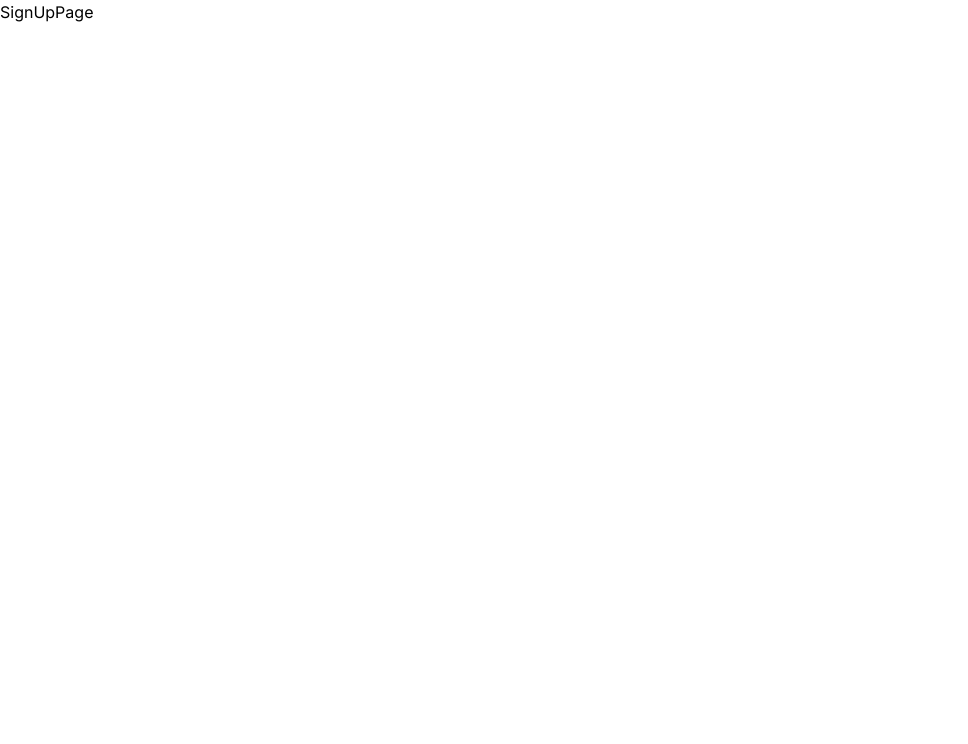
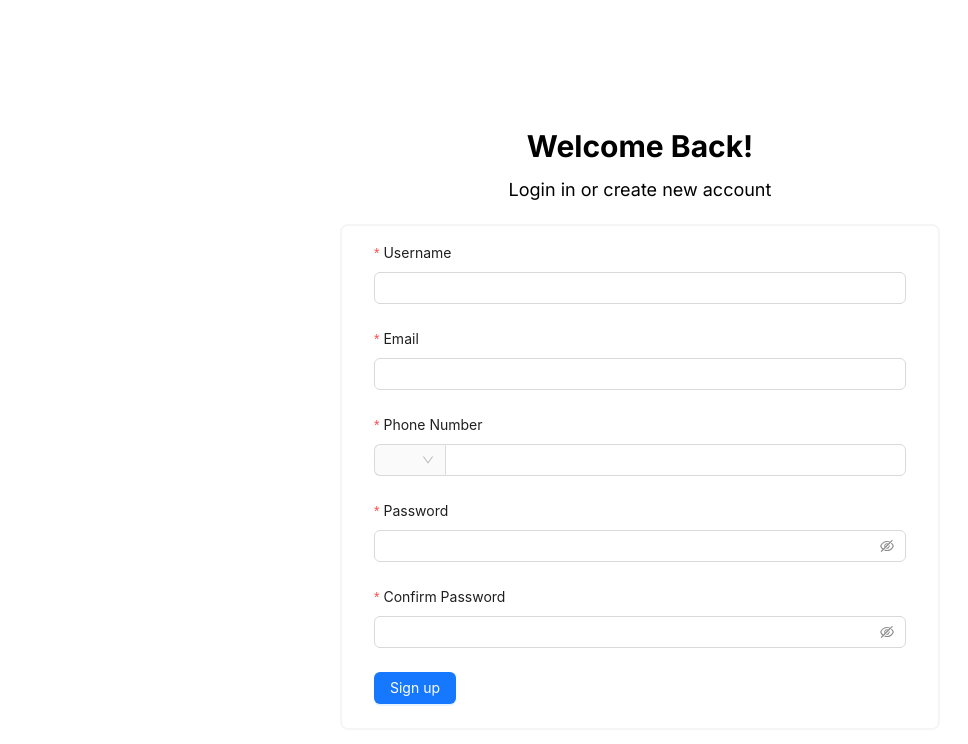
Before and after one commit to Kei-K23/user-management-system-nextjs, a Next.js app: page /sign-up in a window 1280 px wide. Shown: the top 744 px of the page, without its empty margins (0-968 px from the left). Built offline with nearby package versions, Linux system fonts and the light colour scheme.

Commit message:
Add sign up form

```diff
--- a/app/(auth)/sign-up/page.tsx
+++ b/app/(auth)/sign-up/page.tsx
@@ -1,7 +1,109 @@
-import React from 'react'
+"use client"
 
-export default function SignUpPage() {
+import React from 'react';
+import { Form, Input, Button, Row, Col, FormProps, Select } from 'antd';
+
+type FieldType = {
+    username: string;
+    email: string;
+    password: string;
+    confirmPassword: string;
+    phone: string;
+    prefix: string;
+};
+
+const ResponsiveForm = () => {
+
+    const { Option } = Select;
+
+    const onFinish: FormProps<FieldType>['onFinish'] = (values) => {
+        console.log('Success:', values);
+    };
+
+    const onFinishFailed: FormProps<FieldType>['onFinishFailed'] = (errorInfo) => {
+        console.log('Failed:', errorInfo);
+    };
+
+    const prefixSelector = (
+        <Form.Item name="prefix" noStyle>
+            <Select style={{ width: 70 }}>
+                <Option value="+95" key={"+95"}>+95</Option>
+                <Option value="+75" key={"+75"}>+75</Option>
+                <Option value="+86" key={"+86"}>+86</Option>
+                <Option value="+87" key={"+87"}>+87</Option>
+            </Select>
+        </Form.Item>
+    );
+
     return (
-        <div>SignUpPage</div>
+        <div className='w-full h-full flex flex-col justify-start items-center pt-20 md:pt-32'>
+            <h1 className='text-xl md:text-2xl lg:text-3xl font-bold mb-3'>Welcome Back!</h1>
+            <p className='text-lg'>Login in or create new account</p>
+            <Row justify="center" className='border-2 border-neutral-100 rounded-lg w-[350px] sm:w-[500px] md:w-[600px] mt-5'>
+                <Col xs={24} sm={24} md={24} lg={24}>
+                    <Form
+                        name="basic"
+                        layout="vertical"
+                        initialValues={{ remember: true }}
+                        onFinish={onFinish}
+                        onFinishFailed={onFinishFailed}
+                        autoComplete="off"
+                        className='mt-4'
+                        style={{ padding: '0 2rem' }}
+                    >
+
+                        <Form.Item
+                            label="Username"
+                            name="username"
+                            rules={[{ required: true, message: 'Please input your username!' }]}
+                        >
+                            <Input />
+                        </Form.Item>
+                        <Form.Item
+                            label="Email"
+                            name="email"
+                            rules={[
+                                { required: true, message: 'Please input your email!' },
+                                { type: 'email', message: 'The input is not valid E-mail!' },
+                            ]}
+                        >
+                            <Input />
+                        </Form.Item>
+
+                        <Form.Item
+                            label="Phone Number"
+                            name="phone"
+                            rules={[{ required: true, message: 'Please input your phone number!' }]}
+                        >
+                            <Input addonBefore={prefixSelector} style={{ width: '100%' }} />
+                        </Form.Item>
+
+                        <Form.Item
+                            label="Password"
+                            name="password"
+                            rules={[{ required: true, message: 'Please input your password!' }]}
+                        >
+                            <Input.Password />
+                        </Form.Item>
+
+                        <Form.Item
+                            label="Confirm Password"
+                            name="confirmPassword"
+                            rules={[{ required: true, message: 'Please input your confirm password!' }]}
+                        >
+                            <Input.Password />
+                        </Form.Item>
+
+                        <Form.Item>
+                            <Button type="primary" htmlType="submit">
+                                Sign up
+                            </Button>
+                        </Form.Item>
+                    </Form>
+                </Col>
+            </Row>
+        </div>
     )
-}
+};
+
+export default ResponsiveForm;
```
Also changed, not shown: middleware.ts (added, +12 -0 lines).
